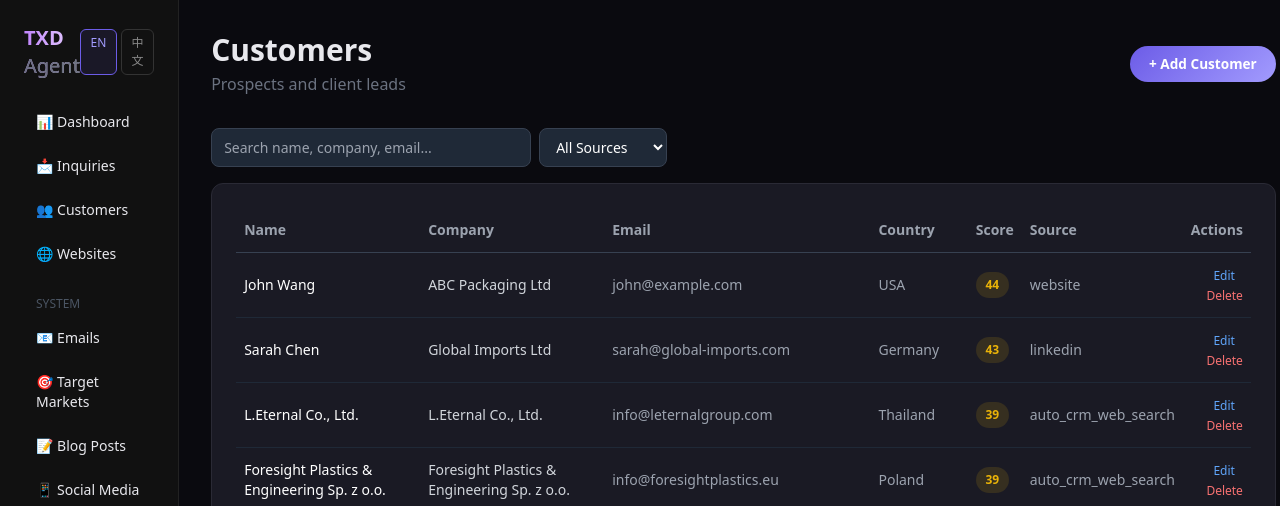
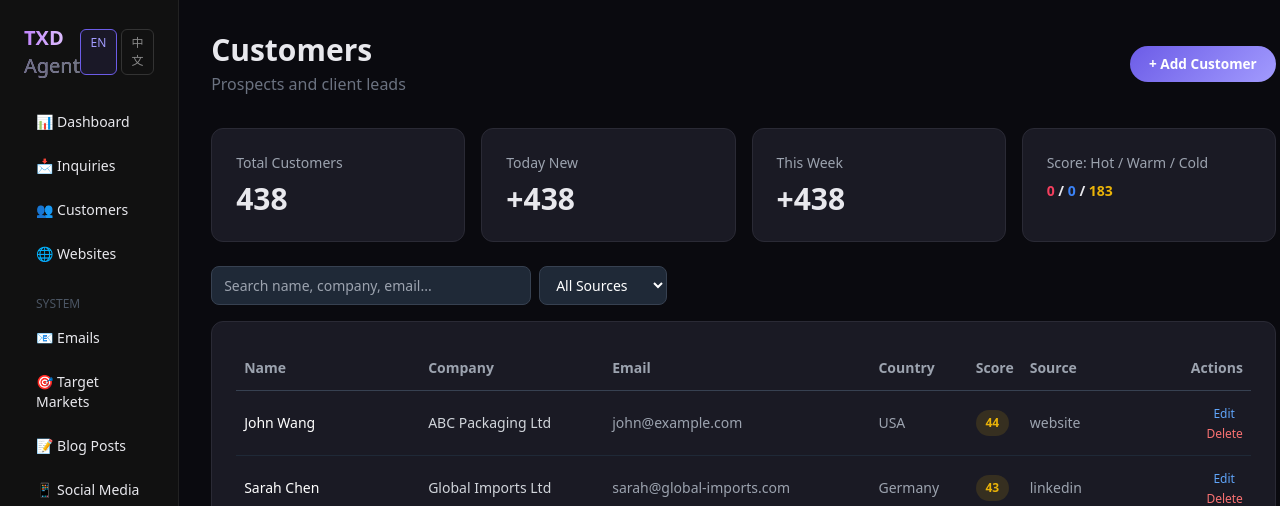
Before and after one commit to Jackzhangj2026/txd-trading, a FastAPI app: page /admin/customers in a window 1280 px wide. Shown: the top 506 px of the page. Run offline with FastAPI, Linux system fonts and the light colour scheme; data comes from the database, SQL or seed files in the repository; both versions use the stored data as it was after the commit; some libraries are stand-ins or nearby versions.

Commit message:
feat: customer stats cards - total, today new, week new, score distribution

```diff
--- a/backend/admin/i18n.py
+++ b/backend/admin/i18n.py
@@ -161,6 +161,10 @@ I18N = {
     "Recent Auto CRM Customers": {"en": "Recent Auto CRM Customers", "zh": "最近导入的客户"},
     "Imported": {"en": "Imported", "zh": "已导入"},
     "Not imported": {"en": "Not imported", "zh": "未导入"},
+    "Total Customers": {"en": "Total Customers", "zh": "客户总数"},
+    "Today New": {"en": "Today New", "zh": "今日新增"},
+    "This Week": {"en": "This Week", "zh": "本周新增"},
+    "Score: Hot / Warm / Cold": {"en": "Score: Hot / Warm / Cold", "zh": "评分：热 / 温 / 冷"},
     "LLM Configuration": {"en": "LLM Configuration", "zh": "大模型配置"},
     "Configure LLM": {"en": "Configure LLM", "zh": "配置大模型"},
     "Provider": {"en": "Provider", "zh": "提供商"},
--- a/backend/admin/templates/customers.html
+++ b/backend/admin/templates/customers.html
@@ -7,6 +7,26 @@
         <p class="text-gray-500 mt-1">{{ _t('Prospects and client leads') }}</p>
     </div>
     <button onclick="showCustomerModal()" class="btn-primary">+ {{ _t('Add Customer') }}</button>
+</div>
+
+<!-- Stats Cards -->
+<div class="grid grid-cols-1 md:grid-cols-4 gap-4 mb-6">
+    <div class="card">
+        <div class="text-gray-400 text-sm">{{ _t('Total Customers') }}</div>
+        <div class="text-3xl font-bold mt-2" id="stat-total">—</div>
+    </div>
+    <div class="card">
+        <div class="text-gray-400 text-sm">{{ _t('Today New') }}</div>
+        <div class="text-3xl font-bold mt-2" id="stat-today">—</div>
+    </div>
+    <div class="card">
+        <div class="text-gray-400 text-sm">{{ _t('This Week') }}</div>
+        <div class="text-3xl font-bold mt-2" id="stat-week">—</div>
+    </div>
+    <div class="card">
+        <div class="text-gray-400 text-sm">{{ _t('Score: Hot / Warm / Cold') }}</div>
+        <div class="text-3xl font-bold mt-2 text-sm" id="stat-scores">—</div>
+    </div>
 </div>
 
 <div class="mb-4 flex gap-2">
@@ -169,5 +189,20 @@ function closeModal(id) {
 }
 
 loadCustomers();
+loadStats();
+
+async function loadStats() {
+    try {
+        const res = await fetch('/api/customer-stats');
+        const s = await res.json();
+        document.getElementById('stat-total').textContent = s.total;
+        document.getElementById('stat-today').textContent = '+' + s.today_new;
+        document.getElementById('stat-week').textContent = '+' + s.week_new;
+        document.getElementById('stat-scores').innerHTML =
+            `<span style="color:#f43f5e">${s.scores.hot}</span> / <span style="color:#3b82f6">${s.scores.warm}</span> / <span style="color:#eab308">${s.scores.cold}</span>`;
+    } catch(e) {
+        // ignore
+    }
+}
 </script>
 {% endblock %}
--- a/backend/main.py
+++ b/backend/main.py
@@ -12,6 +12,7 @@ from backend.routers import content, customers, products, inquiries, mailboxes,
 from backend.routers import websites as websites_router
 from backend.routers.settings import router as settings_router
 from backend.routers.auto_crm import router as auto_crm_router
+from backend.routers.customer_stats import router as customer_stats_router
 from backend.routers import content_media as content_media_router
 
 
@@ -47,6 +48,7 @@ app.include_router(target_markets.router)
 app.include_router(websites_router.router)
 app.include_router(settings_router)
 app.include_router(auto_crm_router)
+app.include_router(customer_stats_router)
 app.include_router(admin_router)
 app.include_router(content_media_router.router)
 
--- /dev/null
+++ b/backend/routers/customer_stats.py
@@ -0,0 +1,59 @@
+"""Customer stats endpoint — total, daily increase, source distribution."""
+
+from datetime import datetime, timezone, timedelta
+from fastapi import APIRouter, Depends
+from sqlalchemy import select, func
+from sqlalchemy.ext.asyncio import AsyncSession
+
+from backend.database import get_db
+from backend.models.customer import Customer
+
+router = APIRouter(prefix="/api/customer-stats", tags=["customer-stats"])
+
+
+@router.get("")
+async def get_customer_stats(db: AsyncSession = Depends(get_db)):
+    """Get customer statistics: total, today's new, source distribution."""
+    now = datetime.now(timezone.utc)
+
+    total_result = await db.execute(select(func.count()).select_from(select(Customer).subquery()))
+    total = total_result.scalar() or 0
+
+    today_start = now.replace(hour=0, minute=0, second=0, microsecond=0)
+    today_result = await db.execute(
+        select(func.count()).select_from(
+            select(Customer).where(Customer.created_at >= today_start).subquery()
+        )
+    )
+    today_new = today_result.scalar() or 0
+
+    week_start = today_start - timedelta(days=today_start.weekday())
+    week_result = await db.execute(
+        select(func.count()).select_from(
+            select(Customer).where(Customer.created_at >= week_start).subquery()
+        )
+    )
+    week_new = week_result.scalar() or 0
+
+    source_query = await db.execute(
+        select(Customer.source, func.count()).group_by(Customer.source)
+    )
+    sources = {row[0] or "unknown": row[1] for row in source_query.fetchall()}
+
+    hot = (await db.execute(
+        select(func.count()).select_from(select(Customer).where(Customer.score >= 80).subquery())
+    )).scalar() or 0
+    warm = (await db.execute(
+        select(func.count()).select_from(select(Customer).where(Customer.score >= 60, Customer.score < 80).subquery())
+    )).scalar() or 0
+    cold = (await db.execute(
+        select(func.count()).select_from(select(Customer).where(Customer.score >= 30, Customer.score < 60).subquery())
+    )).scalar() or 0
+
+    return {
+        "total": total,
+        "today_new": today_new,
+        "week_new": week_new,
+        "sources": sources,
+        "scores": {"hot": hot, "warm": warm, "cold": cold},
+    }
--- a/backend/routers/customers.py
+++ b/backend/routers/customers.py
@@ -48,6 +48,8 @@ async def list_customers(
     items = result.scalars().all()
 
     return CustomerList(items=items, total=total)
+
+
 
 
 @router.get("/{customer_id}", response_model=CustomerResponse)
```
Also changed, not shown: backend/generated_sites/auto_crm_report.json (+42 -0 lines), blog/index.html (+11 -3 lines), blog/pp-hollow-board-for-agriculture-greenhouse-and-produce-boxes.html (+37 -29 lines), blog/pp-hollow-sheet-applications-in-automotive-packaging.html (added, +84 -0 lines), trade_agent.db.
